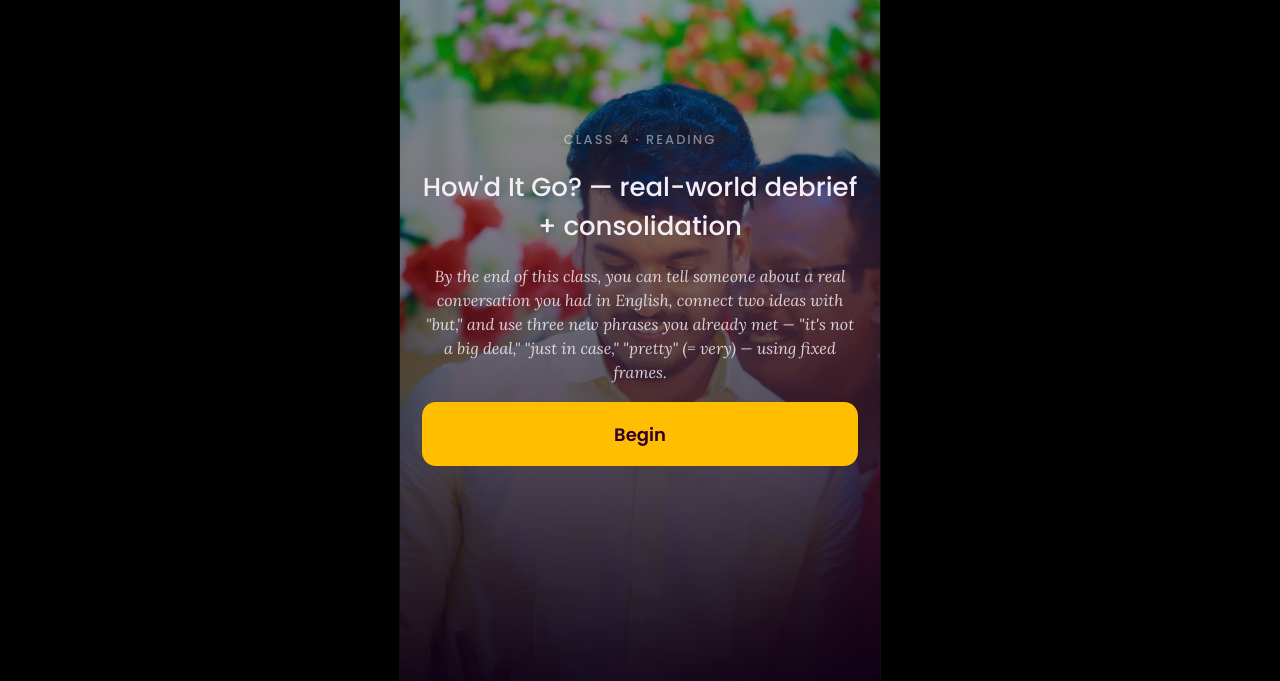
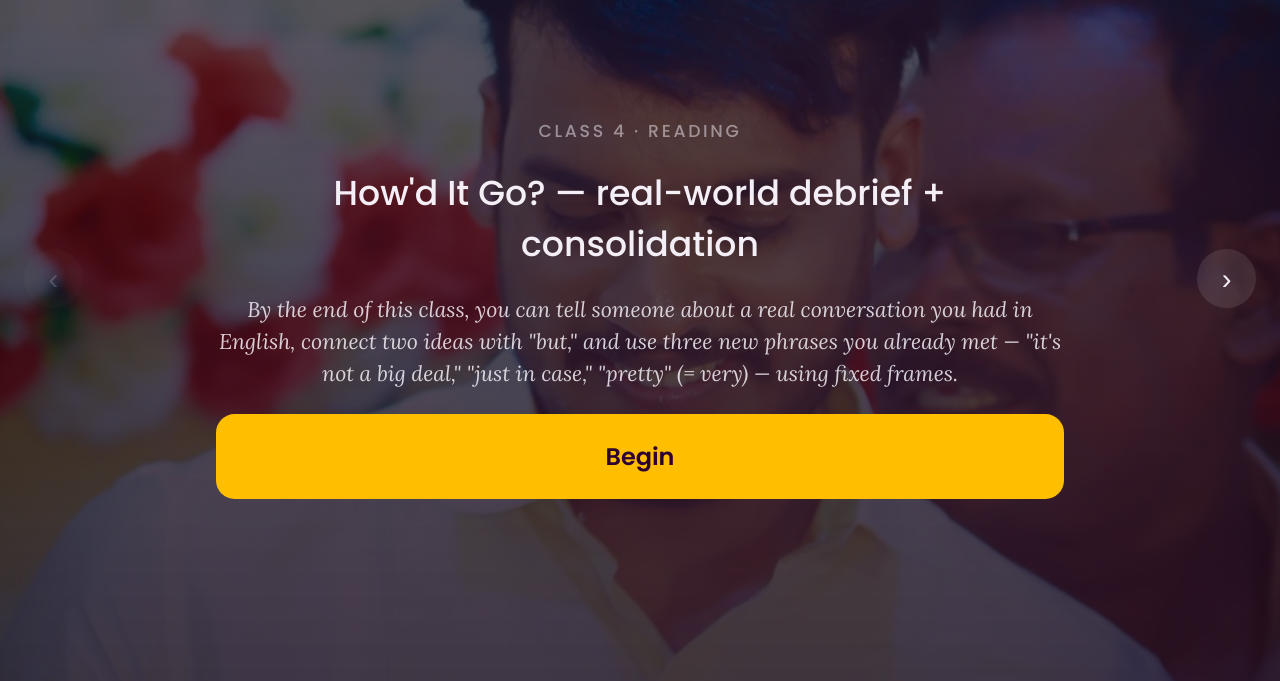
Before and after one commit to leatheerr/ts-class-apps, a plain HTML site: page elio/index.html in a window 1280 px wide. Shown: the part 119-800 px from the top of the page. Drawn offline with Linux system fonts and the light colour scheme.

Commit message:
elio: fit the app to computer windows at any zoom
Co-Authored-By: Claude Opus 5.5 <noreply@anthropic.com>

```diff
--- a/elio/index.html
+++ b/elio/index.html
@@ -1802,4 +1802,55 @@ new MutationObserver(ms=>ms.forEach(m=>{
 </script>
 <!-- DELIGHT:MECH:END -->
 
+<!-- DELIGHT:FIT:START — desktop fit v1 (ts-class-app). Landscape computer windows only: the app fills the window at any browser zoom, and each screen shrinks to fit before it scrolls. Phones and portrait windows are untouched. -->
+<style>
+html.dFit,html.dFit body{background:var(--ob)}
+html.dFit .scr{padding-top:0!important;padding-bottom:0!important;justify-content:safe center!important;overflow-y:auto}
+html.dFit .stack{max-width:680px;padding:14px 22px 16px}
+html.dFit .veil{background:linear-gradient(rgba(13,0,20,.66),rgba(13,0,20,.78))!important}
+html.dFit .navBtn{top:50%!important;bottom:auto!important;margin-top:-24px;z-index:70}
+html.dFit .navBtn.left{left:18px!important}
+html.dFit .navBtn.right{right:18px!important}
+</style>
+<script>
+(function(){
+  const root = document.getElementById('appRoot') || document.body;
+  const W = 900, H = 600, MIN = .72;
+  function fitScreen(){
+    if(!document.documentElement.classList.contains('dFit')) return;
+    const s = document.querySelector('.scr.on'); if(!s) return;
+    const st = s.querySelector(':scope > .stack'); if(!st) return;
+    st.style.zoom = '';
+    const need = st.getBoundingClientRect().height, have = s.getBoundingClientRect().height;
+    if(need > have + 1) st.style.zoom = Math.max(MIN, have / need).toFixed(3);
+    s.style.overflowY = st.getBoundingClientRect().height > have + 1 ? 'auto' : 'hidden';
+    s.scrollTop = 0;
+  }
+  function layout(){
+    const iw = innerWidth, ih = innerHeight, on = iw >= 700 && iw / ih >= 1.1;
+    document.documentElement.classList.toggle('dFit', on);
+    const props = ['zoom','width','height','max-width','max-height','aspect-ratio','border-radius','box-shadow'];
+    if(!on){
+      props.forEach(p => root.style.removeProperty(p));
+      document.querySelectorAll('.scr > .stack').forEach(st => { st.style.zoom = ''; st.parentElement.style.overflowY = ''; });
+      return;
+    }
+    const k = Math.min(3, Math.max(.7, Math.min(iw / W, ih / H)));
+    const set = (p, v) => root.style.setProperty(p, v, 'important');
+    set('zoom', k.toFixed(3)); set('width', (iw / k).toFixed(1) + 'px'); set('height', (ih / k).toFixed(1) + 'px');
+    set('max-width', 'none'); set('max-height', 'none'); set('aspect-ratio', 'auto');
+    set('border-radius', '0'); set('box-shadow', 'none');
+    fitScreen();
+  }
+  const _show = window.show;
+  if(typeof _show === 'function') window.show = function(i){ _show(i); fitScreen(); };
+  const _load = window.loadScreens;
+  if(typeof _load === 'function') window.loadScreens = function(n){ _load(n); fitScreen(); };
+  document.addEventListener('click', () => { setTimeout(fitScreen, 60); setTimeout(fitScreen, 450); });
+  addEventListener('resize', layout);
+  layout();
+  if(document.fonts && document.fonts.ready) document.fonts.ready.then(fitScreen);
+})();
+</script>
+<!-- DELIGHT:FIT:END -->
 </body></html>
```
